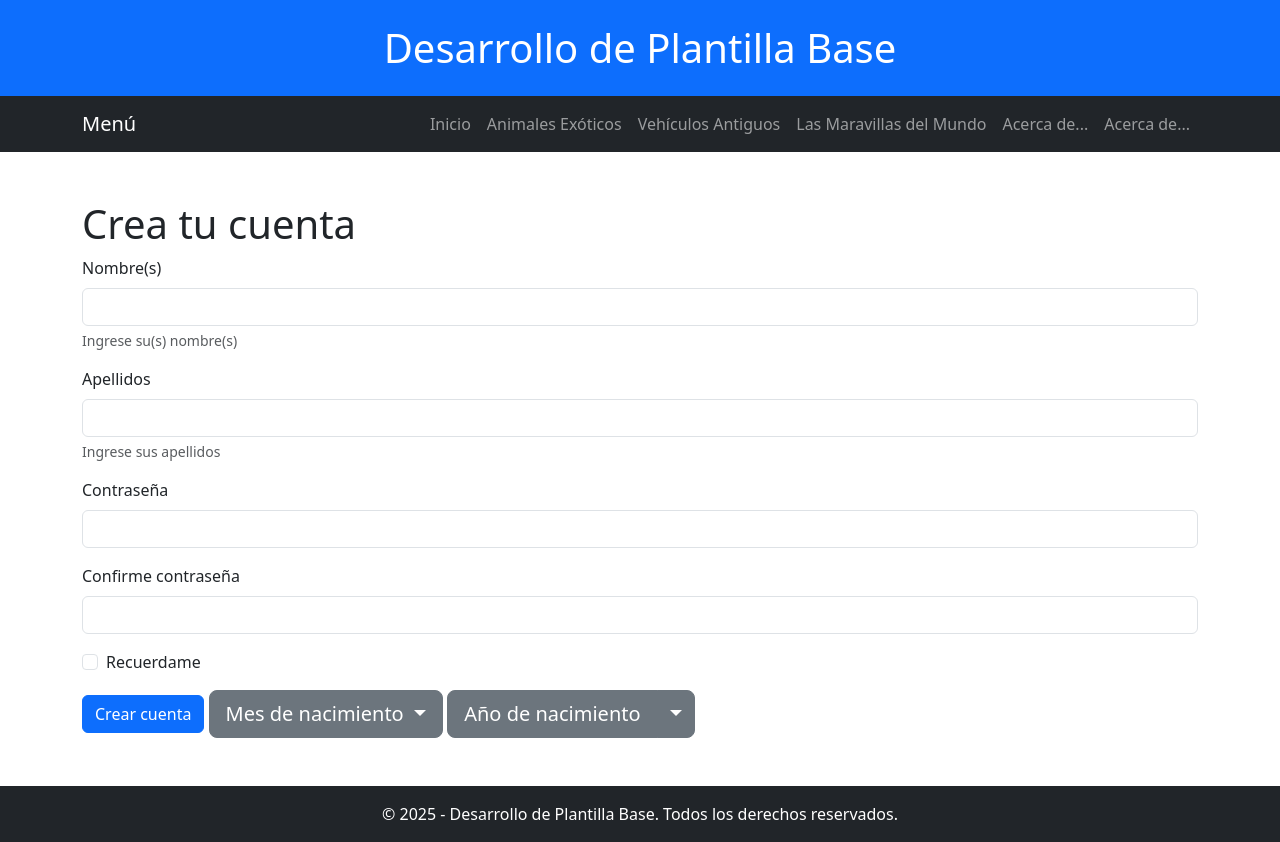
After one commit to AdrianAlexisMonrealRosas/Plantilla-base-06-10-25, a Flask app: template templates/registro.html in a window 1280 px wide. The commit adds this page. Run offline with Flask 3, Linux system fonts and the light colour scheme; the template is opened without the code that fills it, so the values that code supplies are empty.

Commit message:
parapapaaaaa

```diff
--- a/templates/base.html
+++ b/templates/base.html
@@ -41,6 +41,7 @@
           <li class="nav-item"><a class="nav-link {% if active_page == 'vehiculos' %}active{% endif %}" href="{{ url_for('vehiculos') }}">Vehículos Antiguos</a></li>
           <li class="nav-item"><a class="nav-link {% if active_page == 'maravillas' %}active{% endif %}" href="{{ url_for('maravillas') }}">Las Maravillas del Mundo</a></li>
           <li class="nav-item"><a class="nav-link {% if active_page == 'acerca' %}active{% endif %}" href="{{ url_for('acerca') }}">Acerca de...</a></li>
+          <li class="nav-item"><a class="nav-link {% if active_page == 'registro' %}active{% endif %}" href="{{ url_for('registro') }}">Acerca de...</a></li>
         </ul>
       </div>
     </div>
--- /dev/null
+++ b/templates/registro.html
@@ -0,0 +1,129 @@
+{% extends "base.html" %}
+
+{% block title %}Vehículos Antiguos{% endblock %}
+
+{% block content %}
+<body>
+    <div class="containter justify-content">
+        <h1>Crea tu cuenta</h1>
+        <form id="registroForm">
+            <div class="mb-3">
+                <label for="exampleInputusuario" class="form-label">Nombre(s)</label>
+                <input type="text" class="form-control" id="exampleInputusuario" aria-describedby="usuarioHelp">
+                <div id="usuarioHelp" class="form-text">Ingrese su(s) nombre(s)</div>
+            </div>
+            <div class="mb-3">
+                <label for="exampleInputApellidos" class="form-label">Apellidos</label>
+                <input type="text" class="form-control" id="exampleInputApellidos" aria-describedby="apellidosHelp">
+                <div id="apellidosHelp" class="form-text">Ingrese sus apellidos</div>
+            </div>
+            <div class="mb-3">
+                <label for="exampleInputPassword1" class="form-label">Contraseña</label>
+                <input type="password" class="form-control" id="exampleInputPassword1">
+            </div>
+            <div class="mb-3">
+                <label for="exampleInputPassword2" class="form-label">Confirme contraseña</label>
+                <input type="password" class="form-control" id="exampleInputPassword2">
+            </div>
+            <div class="mb-3 form-check">
+                <input type="checkbox" class="form-check-input" id="exampleCheck1">
+                <label class="form-check-label" for="exampleCheck1">Recuerdame</label>
+            </div>
+            <button type="submit" class="btn btn-primary">Crear cuenta</button>
+
+            <div class="btn-group">
+                <button class="btn btn-secondary btn-lg dropdown-toggle" type="button" data-bs-toggle="dropdown"
+                    aria-expanded="false">
+                    Mes de nacimiento
+                </button>
+                <ul class="dropdown-menu" id="mesDropdown">
+                    <li><a class="dropdown-item" href="#">Enero</a></li>
+                    <li><a class="dropdown-item" href="#">Febrero</a></li>
+                    <li><a class="dropdown-item" href="#">Marzo</a></li>
+                    <li><a class="dropdown-item" href="#">Abril</a></li>
+                    <li><a class="dropdown-item" href="#">Mayo</a></li>
+                    <li><a class="dropdown-item" href="#">Junio</a></li>
+                    <li><a class="dropdown-item" href="#">Julio</a></li>
+                    <li><a class="dropdown-item" href="#">Agosto</a></li>
+                    <li><a class="dropdown-item" href="#">Septiembre</a></li>
+                    <li><a class="dropdown-item" href="#">Octubre</a></li>
+                    <li><a class="dropdown-item" href="#">Noviembre</a></li>
+                    <li><a class="dropdown-item" href="#">Diciembre</a></li>
+                </ul>
+            </div>
+            <div class="btn-group">
+                <button class="btn btn-secondary btn-lg" type="button">
+                    Año de nacimiento
+                </button>
+                <button type="button" class="btn btn-lg btn-secondary dropdown-toggle dropdown-toggle-split"
+                    data-bs-toggle="dropdown" aria-expanded="false">
+                    <span class="visually-hidden">Toggle Dropdown</span>
+                </button>
+                <ul class="dropdown-menu" id="anioDropdown">
+                    <li><a class="dropdown-item" href="#">2000</a></li>
+                    <li><a class="dropdown-item" href="#">2001</a></li>
+                    <li><a class="dropdown-item" href="#">2002</a></li>
+                    <li><a class="dropdown-item" href="#">2003</a></li>
+                    <li><a class="dropdown-item" href="#">2004</a></li>
+                    <li><a class="dropdown-item" href="#">2005</a></li>
+                    <li><a class="dropdown-item" href="#">2006</a></li>
+                    <li><a class="dropdown-item" href="#">2007</a></li>
+                    <li><a class="dropdown-item" href="#">2008</a></li>
+                    <li><a class="dropdown-item" href="#">2009</a></li>
+                    <li><a class="dropdown-item" href="#">2010</a></li>
+                    <li><a class="dropdown-item" href="#">2011</a></li>
+                </ul>
+            </div>
+        </form>
+    </div>
+
+    <script>
+        function guardarRegistro(nombre, apellidos, contrasena, mes, anio) {
+            const registros = JSON.parse(localStorage.getItem('registros')) || [];
+            registros.push({ nombre, apellidos, contrasena, mes, anio });
+            localStorage.setItem('registros', JSON.stringify(registros));
+        }
+
+        function cargarOpciones() {
+            const registros = JSON.parse(localStorage.getItem('registros')) || [];
+            const mesDropdown = document.getElementById('mesDropdown');
+            const anioDropdown = document.getElementById('anioDropdown');
+
+            if (registros.length > 0) {
+                const ultimoRegistro = registros[registros.length - 1];
+                document.getElementById('exampleInputusuario').value = ultimoRegistro.nombre;
+                document.getElementById('exampleInputApellidos').value = ultimoRegistro.apellidos;
+                document.getElementById('exampleInputPassword1').value = ultimoRegistro.contrasena;
+                document.getElementById('exampleInputPassword2').value = ultimoRegistro.contrasena;
+                document.querySelectorAll('#mesDropdown a').forEach(option => {
+                    if (option.textContent === ultimoRegistro.mes) {
+                        option.classList.add('active');
+                    }
+                });
+                document.querySelectorAll('#anioDropdown a').forEach(option => {
+                    if (option.textContent === ultimoRegistro.anio) {
+                        option.classList.add('active');
+                    }
+                });
+            }
+        }
+
+        document.getElementById('registroForm').addEventListener('submit', function (e) {
+            e.preventDefault();
+
+            const nombre = document.getElementById('exampleInputusuario').value;
+            const apellidos = document.getElementById('exampleInputApellidos').value;
+            const contrasena = document.getElementById('exampleInputPassword1').value;
+            const mes = document.querySelector('#mesDropdown .active')?.textContent || '';
+            const anio = document.querySelector('#anioDropdown .active')?.textContent || '';
+
+            guardarRegistro(nombre, apellidos, contrasena, mes, anio);
+
+            alert('¡Registro guardado con éxito!');
+            cargarOpciones();
+        });
+
+        cargarOpciones();
+    </script>
+</body>
+{% endblock %}
```
